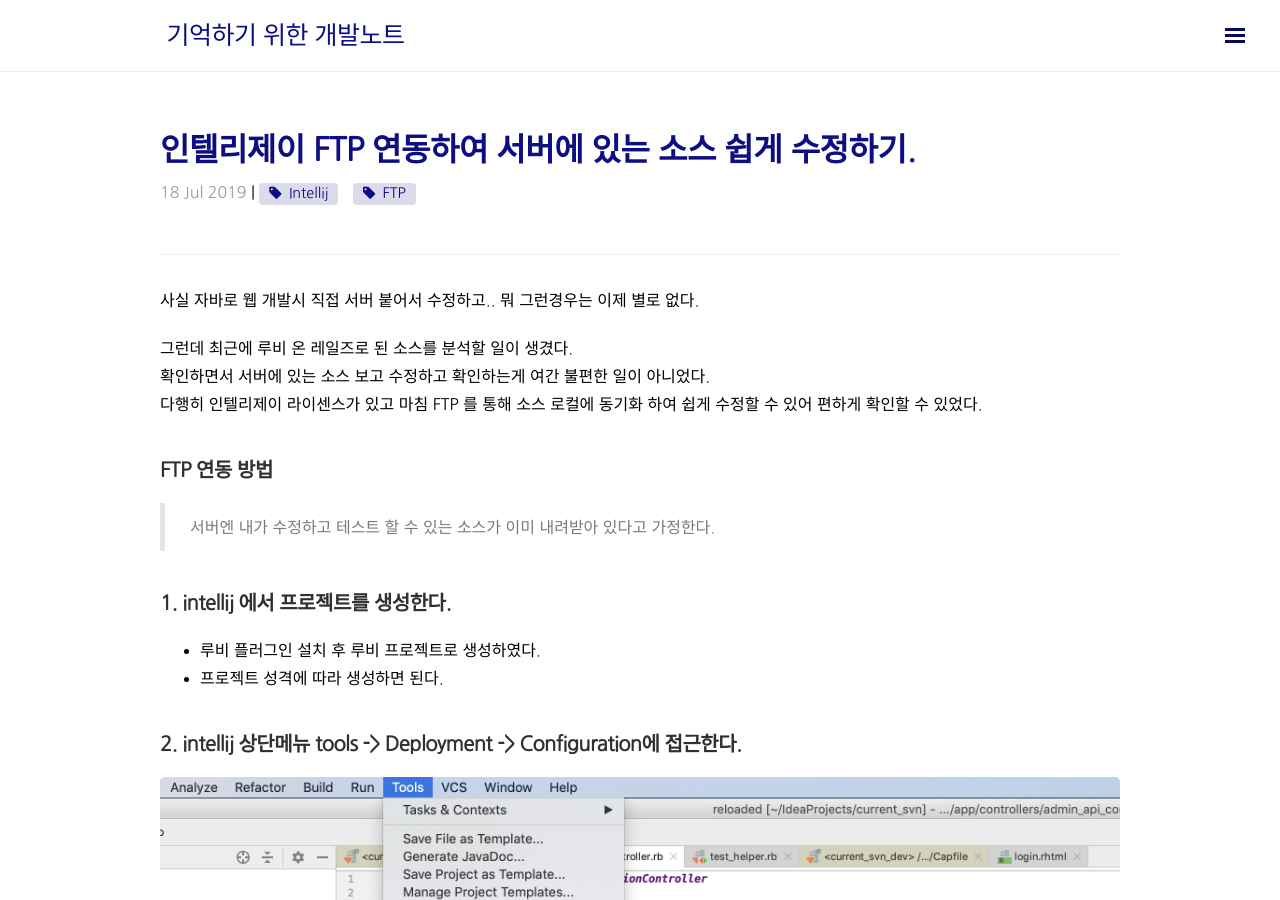
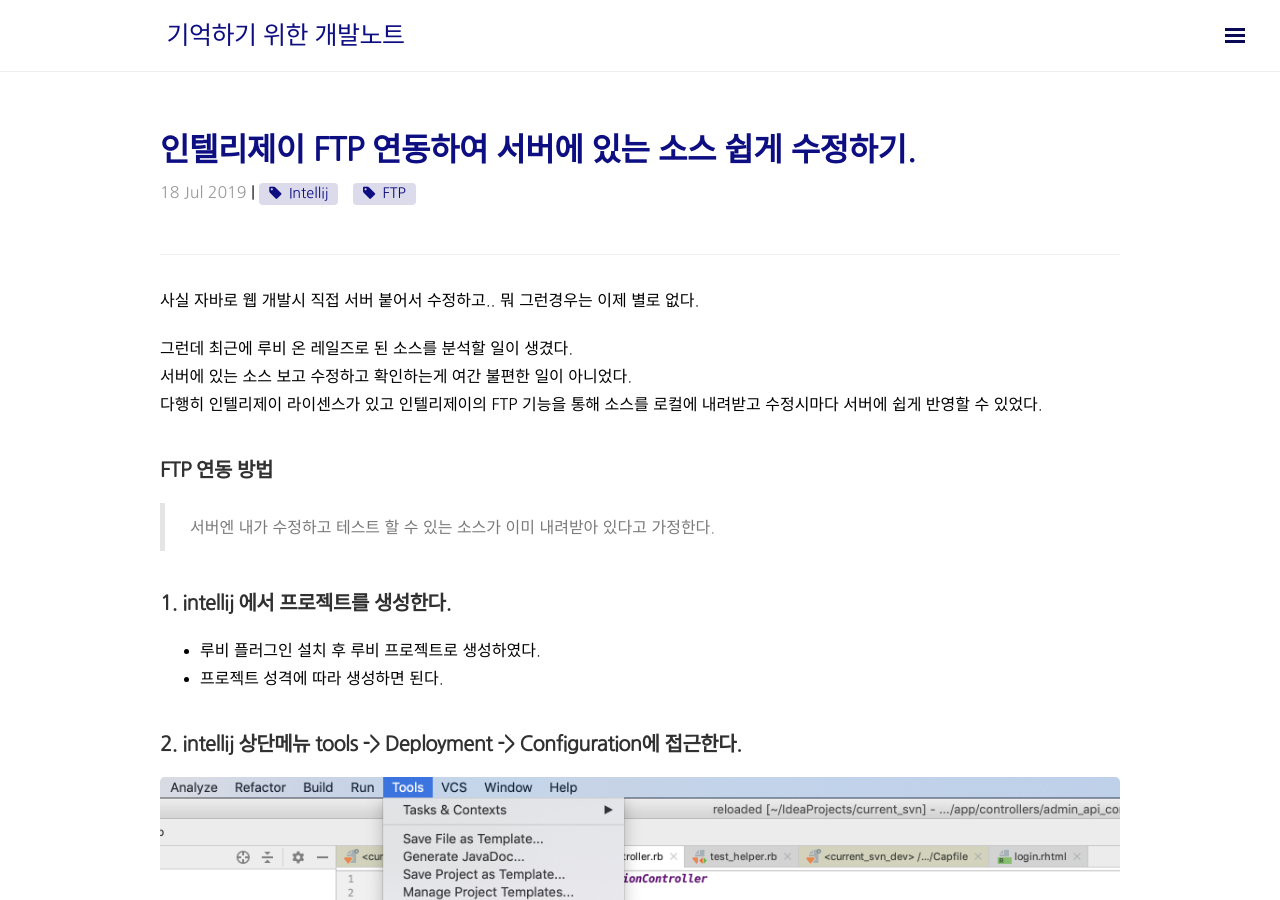
Before and after one commit to jmlim/jmlim.github.com, a Jekyll site: the page built from _posts/intellij/2019-07-18-intellij-use-ftp.md, in a window 1280 px wide and 900 px high. Built offline with Jekyll 4.4.1, drawn with Linux system fonts in a browser that asks for light colours; nearby versions of some CDN libraries; comment, search, counter and statistics services are not loaded.

Commit message:
인텔리제이 FTP 연동하여 서버에 있는 소스 쉽게 수정하기 포스팅 수정

```diff
--- a/_posts/intellij/2019-07-18-intellij-use-ftp.md
+++ b/_posts/intellij/2019-07-18-intellij-use-ftp.md
@@ -12,8 +12,8 @@ tags: [Intellij, FTP]
 사실 자바로 웹 개발시 직접 서버 붙어서 수정하고.. 뭐 그런경우는 이제 별로 없다.
 
 그런데 최근에 루비 온 레일즈로 된 소스를 분석할 일이 생겼다.<br/>
-확인하면서 서버에 있는 소스 보고 수정하고 확인하는게 여간 불편한 일이 아니었다.<br/>
-다행히 인텔리제이 라이센스가 있고 마침 FTP 를 통해 소스 로컬에 동기화 하여 쉽게 수정할 수 있어 편하게 확인할 수 있었다. <br/>
+서버에 있는 소스 보고 수정하고 확인하는게 여간 불편한 일이 아니었다.<br/>
+다행히 인텔리제이 라이센스가 있고 인텔리제이의 FTP 기능을 통해 소스를 로컬에 내려받고 수정시마다 서버에 쉽게 반영할 수 있었다.<br/>
 
 ## FTP 연동 방법
 > 서버엔 내가 수정하고 테스트 할 수 있는 소스가 이미 내려받아 있다고 가정한다.
```
